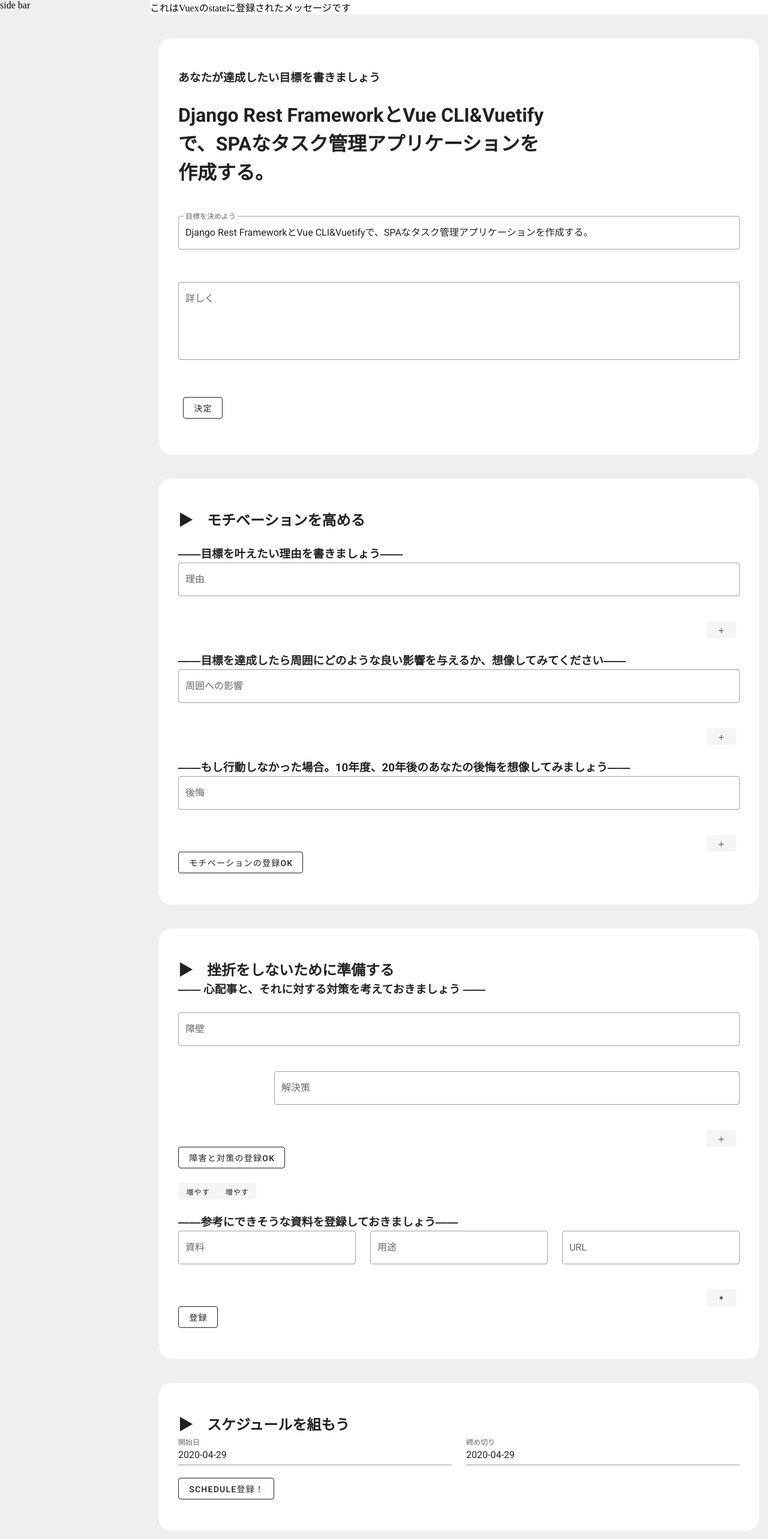
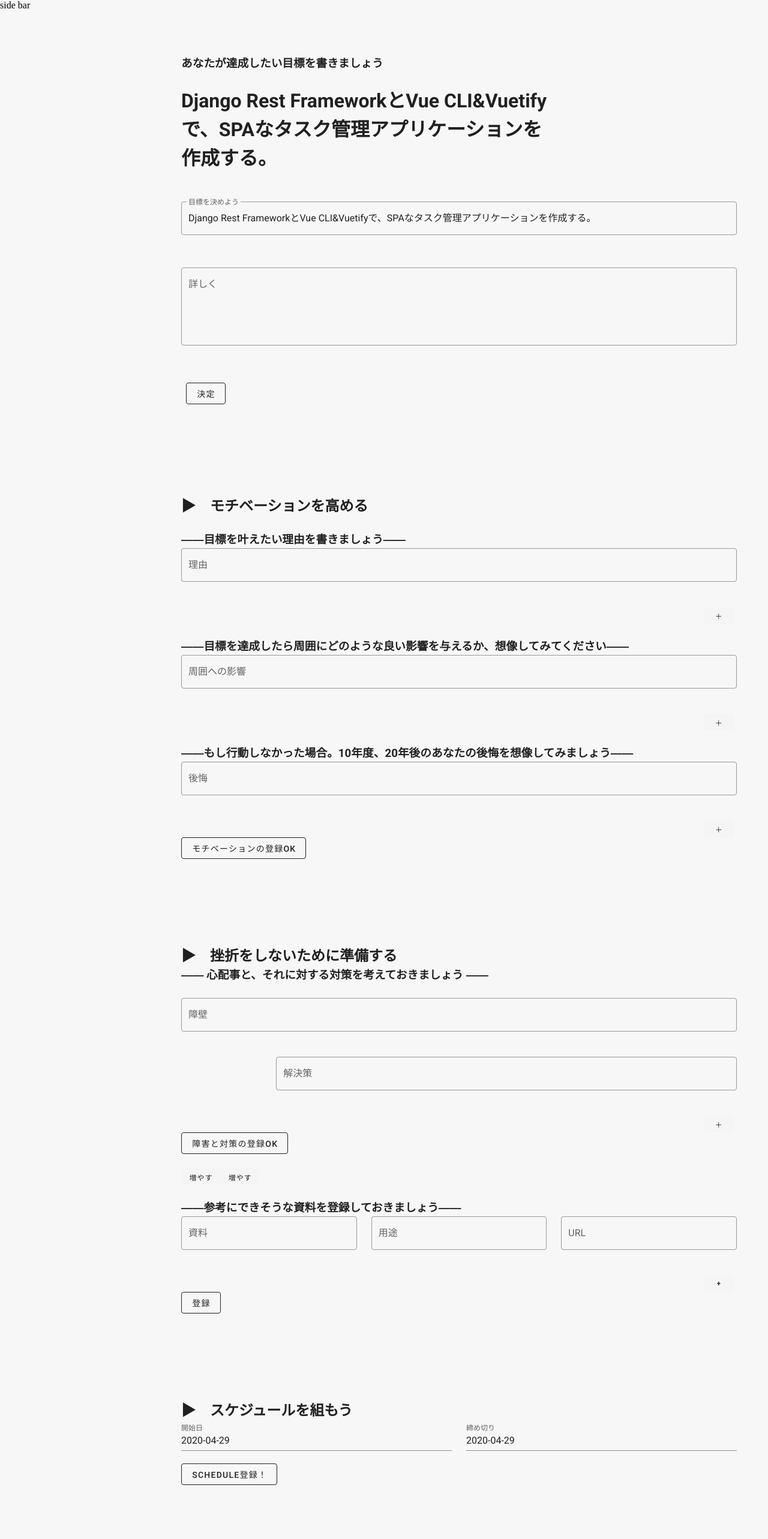
Before and after one commit to cerven12/woop_app, a Vue app in the folder frontend/: page / in a window 1280 px wide. Shown: the top 2566 px of the page at 60% size. Built offline with nearby package versions, Linux system fonts and the light colour scheme.

Commit message:
update css

```diff
--- a/frontend/src/App.vue
+++ b/frontend/src/App.vue
@@ -3,7 +3,7 @@
     <div id="container">
       <div id="side">side bar</div>
       <div id="main">
-        {{ message }}
+        <!-- {{ message }} -->
         <nav>
           <router-link to="/"></router-link>
         </nav>
@@ -35,7 +35,7 @@
 
 #side {
   grid-area: side;
-  background: rgb(239, 239, 239);
+  background: rgb(247, 247, 247);
   border-top-left-radius: 0%;
   border-top-right-radius: 0%;
   border-bottom-right-radius: 0%;
--- a/frontend/src/components/CreateGoal/CreateGoalCounterMeasure.vue
+++ b/frontend/src/components/CreateGoal/CreateGoalCounterMeasure.vue
@@ -174,12 +174,20 @@
 
 <style scoped>
 #creategoalcountermeasure {
-  background-color: rgb(255, 255, 255);
+  background: rgb(247, 247, 247);
+  /* border: 1px black solid; */
+  border-radius: 50px;
+  padding: 40px 20px 40px 20px;
+  margin: 40px 20px 40px 20px;
+  transition: all 0.3s cubic-bezier(0.43, 0.49, 0.25, 0.84);
 
-  /* border: 1px black solid; */
-  border-radius: 20px;
-  padding: 40px 20px 40px 20px;
-  margin: 40px 15px 40px 15px;
+  /* border-radius: 50px;
+  box-shadow: 8px 8px 16px #acabab, -8px -8px 16px rgb(255, 255, 255); */
+}
+
+#creategoalcountermeasure:hover {
+  border-radius: 50px;
+  box-shadow: 8px 8px 16px #acabab, -8px -8px 16px rgb(255, 255, 255);
 }
 </style>
 
--- a/frontend/src/components/CreateGoal/CreateGoalMotivation.vue
+++ b/frontend/src/components/CreateGoal/CreateGoalMotivation.vue
@@ -316,12 +316,21 @@
 
 <style scoped>
 #motivation {
-  background-color: rgb(255, 255, 255);
+  background-color: rgb(247, 247, 247);
 
   /* border: 1px black solid; */
-  border-radius: 20px;
+  border-radius: 50px;
   padding: 40px 20px 40px 20px;
-  margin: 40px 15px 40px 15px;
+  margin: 40px 20px 40px 20px;
+  transition: all 0.3s cubic-bezier(0.43, 0.49, 0.25, 0.84);
+
+  /* border-radius: 50px;
+  box-shadow: 8px 8px 16px #acabab, -8px -8px 16px rgb(255, 255, 255); */
+}
+
+#motivation:hover {
+  border-radius: 50px;
+  box-shadow: 8px 8px 16px #acabab, -8px -8px 16px rgb(255, 255, 255);
 }
 </style>
 
--- a/frontend/src/components/CreateGoal/CreateGoalSchedule.vue
+++ b/frontend/src/components/CreateGoal/CreateGoalSchedule.vue
@@ -119,12 +119,21 @@
 }
 
 #schedule {
-  background-color: rgb(255, 255, 255);
+  background-color: rgb(247, 247, 247);
 
   /* border: 1px black solid; */
-  border-radius: 20px;
+  border-radius: 50px;
   padding: 40px 20px 40px 20px;
-  margin: 40px 15px 40px 15px;
+  margin: 40px 20px 40px 20px;
+  transition: all 0.3s cubic-bezier(0.43, 0.49, 0.25, 0.84);
+  /*
+  border-radius: 50px;
+  box-shadow: 8px 8px 16px #acabab, -8px -8px 16px rgb(255, 255, 255); */
+}
+
+#schedule:hover {
+  border-radius: 50px;
+  box-shadow: 8px 8px 16px #acabab, -8px -8px 16px rgb(255, 255, 255);
 }
 </style>
 
--- a/frontend/src/views/CreateGoal.vue
+++ b/frontend/src/views/CreateGoal.vue
@@ -111,6 +111,7 @@
         <CreateGoalSchedule
           :goal_id="this_time_goal_data.goal_id"
         ></CreateGoalSchedule>
+        <br /><br /><br /><br /><br /><br /><br /><br />
       </div>
     </v-app>
   </div>
@@ -134,15 +135,10 @@
     return {
       goal_title:
         "Django Rest FrameworkとVue CLI&Vuetifyで、SPAなタスク管理アプリケーションを作成する。",
-      start_date: new Date().toISOString().substr(0, 10),
-      deadline_date: new Date().toISOString().substr(0, 10),
-      start: false,
-      deadline: false,
       new_goal_registered: false,
       valid: "",
       this_time_goal_data: "",
       url: "http://127.0.0.1:8000/api/v1/goals/",
-      start_date: "",
       goal_description: "",
     };
   },
@@ -156,10 +152,10 @@
           goal_description: goal_description,
         })
         .then((response) => (vm.this_time_goal_data = response.data))
+        .then((reaponse) => (vm.new_goal_registered = true))
         .catch((error) => {
           console.log(error);
-        })
-        .then((vm.new_goal_registered = true));
+        });
     },
   },
 };
@@ -167,18 +163,25 @@
 
 <style scoped>
 #goal {
-  background-color: rgb(255, 255, 255);
+  background-color: rgb(247, 247, 247);
+  border-radius: 50px;
+  padding: 40px 20px 40px 20px;
+  margin: 40px 20px 40px 20px;
+  transition: all 0.3s cubic-bezier(0.43, 0.49, 0.25, 0.84);
 
-  /* border: 1px black solid; */
-  border-radius: 20px;
-  padding: 40px 20px 40px 20px;
-  margin: 40px 15px 40px 15px;
+  /* border-radius: 50px;
+  box-shadow: 8px 8px 16px #acabab, -8px -8px 16px rgb(255, 255, 255); */
+}
+
+#goal:hover {
+  border-radius: 50px;
+  box-shadow: 8px 8px 16px #acabab, -8px -8px 16px rgb(255, 255, 255);
 }
 
 .v-stepper {
   box-shadow: none;
 }
 #back {
-  background: rgb(239, 239, 239);
+  background: rgb(247, 247, 247);
 }
 </style>
```
